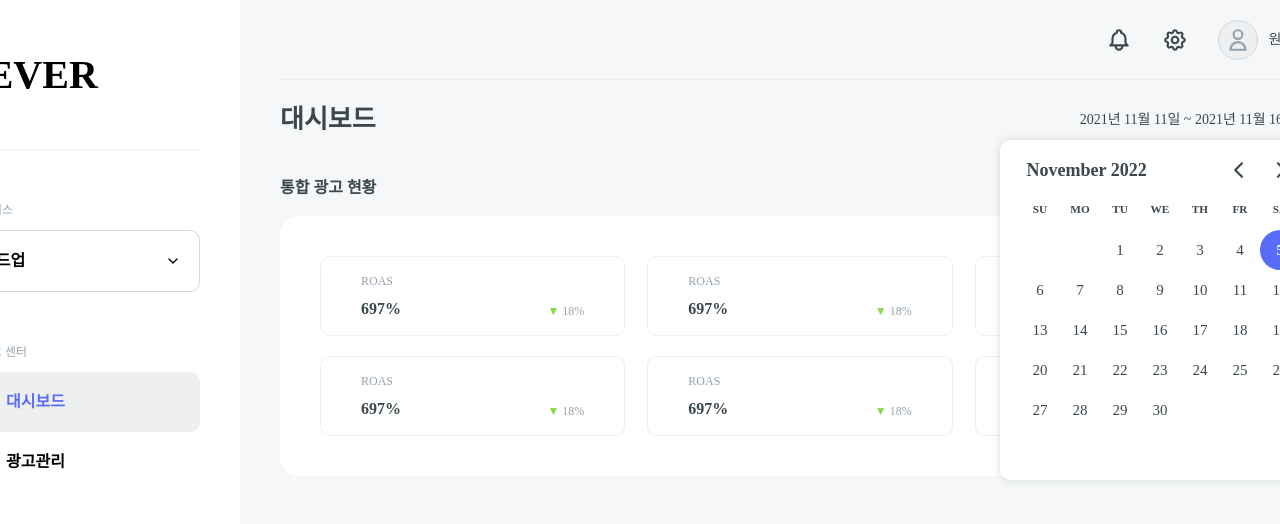
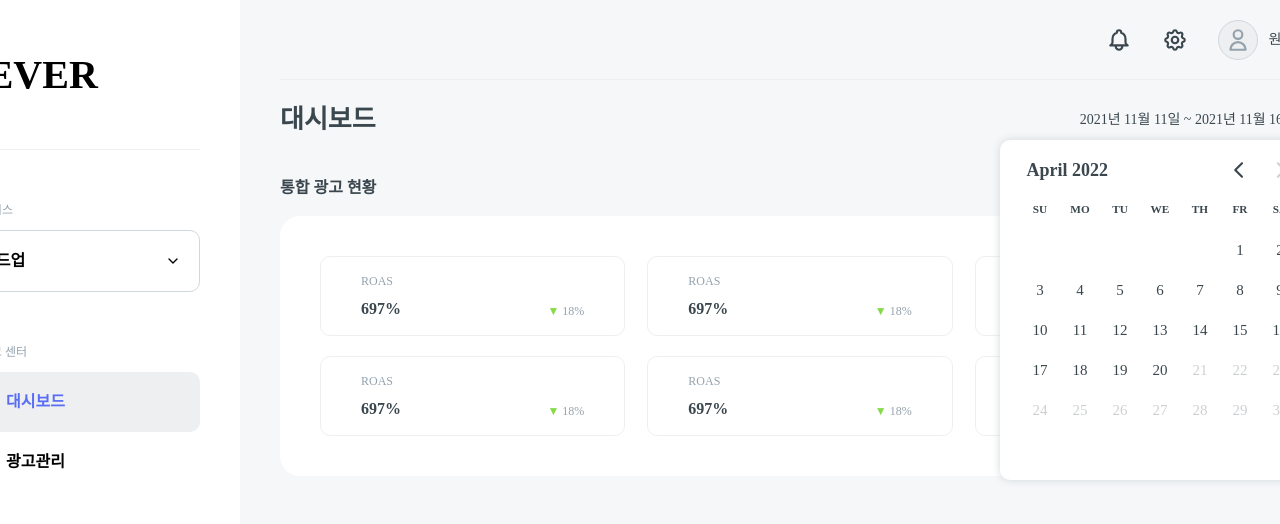
Before and after one commit to seonsy44/advertising-service, a React (Create React App) app: page /dashboard in a window 1280 px wide. Both pictures are taken after a click on the element "2021년 11월 11일 ~ 2021년 11월 16일". Shown: the top 524 px of the page. Built offline with nearby package versions, Linux system fonts and the light colour scheme.

Commit message:
modify: DatePicker에 fromDate, toDate 추가

```diff
--- a/src/components/DatePicker.tsx
+++ b/src/components/DatePicker.tsx
@@ -6,15 +6,25 @@ import useDatePicker from '../hooks/useDatePicker';
 
 type DatePickerProps = {
   customStyle?: FlattenInterpolation<ThemeProps<unknown>>;
+  fromDate?: Date;
+  toDate?: Date;
 };
 
-function DatePicker({ customStyle }: DatePickerProps) {
-  const { pastMonth, range, setRange } = useDatePicker();
+function DatePicker({ customStyle, fromDate, toDate }: DatePickerProps) {
+  const { range, setRange } = useDatePicker();
 
   return (
     <Container customStyle={customStyle}>
       <style>{css}</style>
-      <DayPicker mode="range" fixedWeeks defaultMonth={pastMonth} selected={range} onSelect={setRange} />
+      <DayPicker
+        mode="range"
+        fixedWeeks
+        defaultMonth={toDate}
+        fromDate={fromDate}
+        toDate={toDate}
+        selected={range}
+        onSelect={setRange}
+      />
     </Container>
   );
 }
--- a/src/components/Layout/PageTitle.tsx
+++ b/src/components/Layout/PageTitle.tsx
@@ -5,6 +5,9 @@ import { FaChevronDown } from 'react-icons/fa';
 import { flexBox } from '../../styles/mixin';
 import { pageTitles, pathnames } from '../../utils/conts';
 import DatePicker from '../DatePicker';
+
+const fromDate = new Date(2022, 1, 1);
+const toDate = new Date(2022, 3, 20);
 
 function PageTitle() {
   const { pathname } = useLocation();
@@ -17,11 +20,11 @@ function PageTitle() {
       {pageTitles[pathname]}
 
       {pathname === pathnames.dashboard && (
-        <Date onClick={handleClick}>
+        <DateRange onClick={handleClick}>
           2021년 11월 11일 ~ 2021년 11월 16일 <FaChevronDown />
-        </Date>
+        </DateRange>
       )}
-      {isOpenDatePicker && <DatePicker customStyle={DatePickerStyle} />}
+      {isOpenDatePicker && <DatePicker customStyle={DatePickerStyle} fromDate={fromDate} toDate={toDate} />}
     </Container>
   );
 }
@@ -38,7 +41,7 @@ const Container = styled.div`
   color: ${({ theme }) => theme.grey_800};
 `;
 
-const Date = styled.div`
+const DateRange = styled.div`
   ${flexBox()};
   font-size: 14px;
   font-weight: 500;
--- a/src/hooks/useDatePicker.ts
+++ b/src/hooks/useDatePicker.ts
@@ -2,17 +2,16 @@ import { useState } from 'react';
 import { DateRange } from 'react-day-picker';
 import { addDays } from 'date-fns';
 
-const pastMonth = new Date();
-
 const defaultSelected: DateRange = {
-  from: pastMonth,
-  to: addDays(pastMonth, 0),
+  from: undefined,
+  to: undefined,
+  // to: addDays(pastMonth, 7),
 };
 
 function useDatePicker() {
   const [range, setRange] = useState<DateRange | undefined>(defaultSelected);
 
-  return { pastMonth, range, setRange };
+  return { range, setRange };
 }
 
 export default useDatePicker;
```
